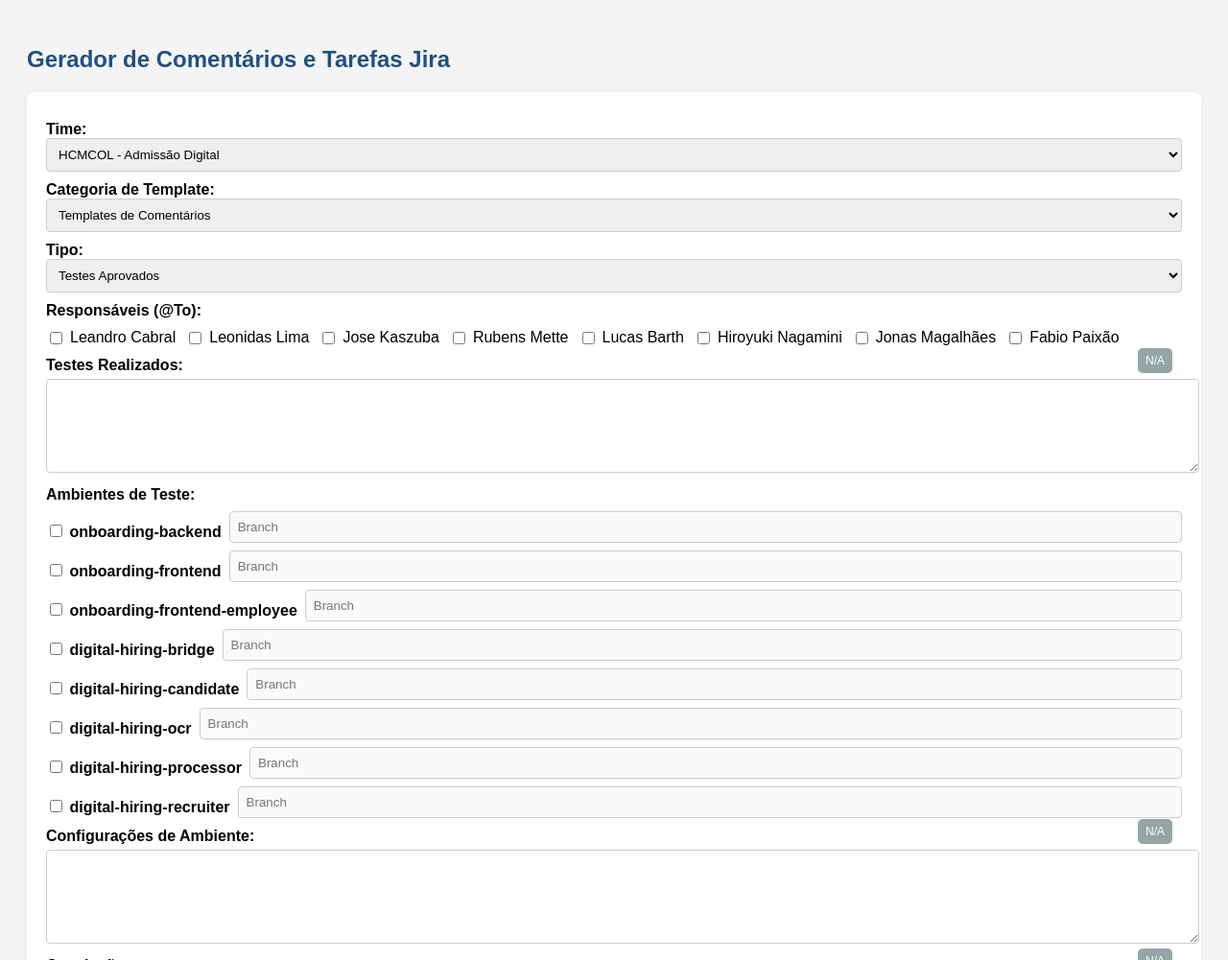
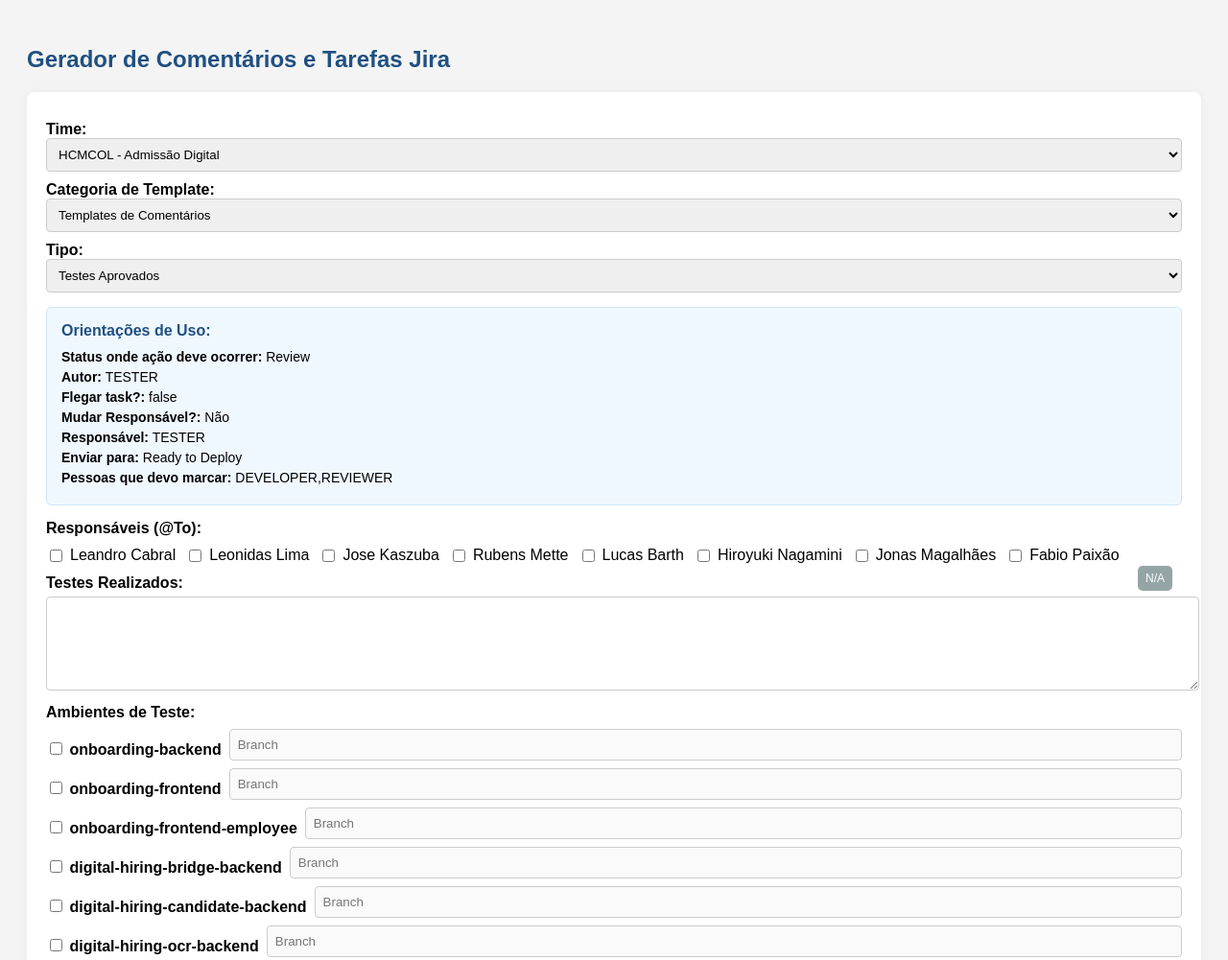
Before and after one commit to nagaminehiro/JiraGenerator, a website: page index.html in a window 1280 px wide. Shown: the top 1001 px of the page at 96% size. Drawn offline with Linux system fonts and the light colour scheme.

Commit message:
adição de orientações e templates aos dois times
adição de orientações e templates aos dois times

```diff
--- a/HCMCOL/data.json
+++ b/HCMCOL/data.json
@@ -3,11 +3,11 @@
     "onboarding-backend",
     "onboarding-frontend",
     "onboarding-frontend-employee",
-    "digital-hiring-bridge",
-    "digital-hiring-candidate",
-    "digital-hiring-ocr",
-    "digital-hiring-processor",
-    "digital-hiring-recruiter"
+    "digital-hiring-bridge-backend",
+    "digital-hiring-candidate-backend",
+    "digital-hiring-ocr-backend",
+    "digital-hiring-processor-backend",
+    "digital-hiring-recruiter-backend"
   ],
   "commentTemplates": {
     "review_tests": [
@@ -58,6 +58,17 @@
       { "label": "6 — Inserir prints", "id": "q6", "type": "textarea" },
       { "label": "7 — O que deve ser divulgado no Notas da Versão?", "id": "q7", "type": "textarea" },
       { "label": "8 — Esta entrega também é válida para outras versões do sistema?", "id": "q8", "type": "textarea" }
+    ],
+    "breach_contract": [
+      { "label": "*{color:#654982}#BREACH_OF_CONTRACT{color}*", "id": "header", "type": "textarea", "readonly": true, "defaultValue": "*{color:#654982}#BREACH_OF_CONTRACT{color}*" },
+      { "label": "Quais foram os projetos em que houveram quebra de contrato?", "id": "projects", "type": "checkbox", "options": "@projetos" },
+      { "label": "Descrever quais foram os pontos de impacto:", "id": "impacts", "type": "textarea" }
+    ],
+    "kaizen": [
+      { "label": "*{color:#36B37E}#KAIZEN{color}*", "id": "header", "type": "textarea", "readonly": true, "defaultValue": "*{color:#36B37E}#KAIZEN{color}*" },
+      { "label": "Kaizen Name", "id": "kaizen_name", "type": "text" },
+      { "label": "Ações:", "id": "actions", "type": "textarea" },
+      { "label": "Métrica:", "id": "metrics", "type": "textarea" }
     ]
   },
   "descriptionTemplates": {
@@ -91,15 +102,6 @@
     ]
   },
   "templateGuidelines": {
-    "task_generic": {
-      "status": "Backlog",
-      "autor": "DEVELOPER",
-      "flegar": "false",
-      "mudarResponsavel": "Não",
-      "responsavel": "UNASSIGNED",
-      "enviarPara": "__",
-      "marcarPessoas": "Não precisa marcar ninguém"
-    },
     "user_story": {
       "status": "Backlog",
       "autor": "PRODUCT OWNER, SYSTEM ANALYST",
@@ -117,6 +119,87 @@
       "responsavel": "UNASSIGNED",
       "enviarPara": "__",
       "marcarPessoas": "Não precisa marcar ninguém"
+    },
+    "task_generic": {
+      "status": "Backlog",
+      "autor": "DEVELOPER",
+      "flegar": "false",
+      "mudarResponsavel": "Não",
+      "responsavel": "UNASSIGNED",
+      "enviarPara": "__",
+      "marcarPessoas": "Não precisa marcar ninguém"
+    },
+    "kaizen": {
+      "status": "Backlog",
+      "autor": "DEVELOPER",
+      "flegar": "false",
+      "mudarResponsavel": "Não",
+      "responsavel": "UNASSIGNED",
+      "enviarPara": "__",
+      "marcarPessoas": "Não precisa marcar ninguém"
+    },
+    "breach_contract": {
+      "status": "In Progress",
+      "autor": "DEVELOPER",
+      "flegar": "false",
+      "mudarResponsavel": "Sim",
+      "responsavel": "UNASSIGNED",
+      "enviarPara": "Não alterar estágio",
+      "marcarPessoas": "TESTER,DEVELOPER,ANALYST"
+    },
+    "code_ready": {
+      "status": "In Progress",
+      "autor": "DEVELOPER",
+      "flegar": "false",
+      "mudarResponsavel": "Sim",
+      "responsavel": "UNASSIGNED",
+      "enviarPara": "To Do Code Review",
+      "marcarPessoas": "Não precisa marcar ninguém"
+    },
+    "code_review_rejected": {
+      "status": "Code Review,Review",
+      "autor": "REVIEWER",
+      "flegar": "true",
+      "mudarResponsavel": "Sim",
+      "responsavel": "DEVELOPER",
+      "enviarPara": "Não alterar estágio",
+      "marcarPessoas": "DEVELOPER,TESTER"
+    },
+    "rework": {
+      "status": "Code Review,Review",
+      "autor": "DEVELOPER",
+      "flegar": "true",
+      "mudarResponsavel": "Sim",
+      "responsavel": "UNASSIGNED",
+      "enviarPara": "Não alterar estágio",
+      "marcarPessoas": "REVIEWER,TESTER"
+    },
+    "code_review_approved": {
+      "status": "Code Review,Review",
+      "autor": "REVIEWER",
+      "flegar": "false",
+      "mudarResponsavel": "Sim",
+      "responsavel": "UNASSIGNED",
+      "enviarPara": "To Do Review",
+      "marcarPessoas": "DEVELOPER,TESTER"
+    },
+    "review_rejected": {
+      "status": "Review",
+      "autor": "TESTER",
+      "flegar": "true",
+      "mudarResponsavel": "Sim",
+      "responsavel": "DEVELOPER",
+      "enviarPara": "Não alterar estágio",
+      "marcarPessoas": "DEVELOPER,REVIEWER"
+    },
+    "review_tests": {
+      "status": "Review",
+      "autor": "TESTER",
+      "flegar": "false",
+      "mudarResponsavel": "Não",
+      "responsavel": "TESTER",
+      "enviarPara": "Ready to Deploy",
+      "marcarPessoas": "DEVELOPER,REVIEWER"
     }
   },
   "mentions": [
--- a/index.html
+++ b/index.html
@@ -32,6 +32,11 @@
       <option value="doc">Documentação</option>
     </select>
 
+    <div id="guidelinesSection" class="guidelines-section">
+      <h4>Orientações de Uso:</h4>
+      <div id="guidelinesContent"></div>
+    </div>
+
     <div id="mentionsSection">
       <label>Responsáveis (@To):</label>
       <div class="checkbox-list" id="mentions">
--- a/script.js
+++ b/script.js
@@ -223,11 +223,15 @@
 // Função para atualizar o formulário com base no tipo selecionado
 function updateForm() {
   const type = document.getElementById("type").value;
+  const category = document.getElementById("templateCategory").value;
   const container = document.getElementById("dynamicFields");
   container.innerHTML = "";
 
   // Limpar o output quando alterar o template
   document.getElementById("output").innerText = "";
+
+  // Atualizar a exibição das orientações de uso (guidelines)
+  updateGuidelines(type, category);
 
   const templateFields = templates[type] || [];
 
@@ -298,6 +302,34 @@
       container.appendChild(div);
     }
   });
+}
+
+// Função para atualizar as orientações de uso (guidelines) na interface
+function updateGuidelines(type, category) {
+  const guidelinesSection = document.getElementById("guidelinesSection");
+  const guidelinesContent = document.getElementById("guidelinesContent");
+
+  // Se existirem guidelines para o tipo selecionado (seja descrição ou comentário)
+  if (templateGuidelines && templateGuidelines[type]) {
+    const guidelines = templateGuidelines[type];
+
+    // Montar HTML com as orientações
+    let guidelinesHTML = `
+      <p><strong>Status onde ação deve ocorrer:</strong> ${guidelines.status}</p>
+      <p><strong>Autor:</strong> ${guidelines.autor}</p>
+      <p><strong>Flegar task?:</strong> ${guidelines.flegar}</p>
+      <p><strong>Mudar Responsável?:</strong> ${guidelines.mudarResponsavel}</p>
+      <p><strong>Responsável:</strong> ${guidelines.responsavel}</p>
+      <p><strong>Enviar para:</strong> ${guidelines.enviarPara}</p>
+      <p><strong>Pessoas que devo marcar:</strong> ${guidelines.marcarPessoas}</p>
+    `;
+
+    guidelinesContent.innerHTML = guidelinesHTML;
+    guidelinesSection.style.display = "block";
+  } else {
+    // Esconder seção se não houver guidelines
+    guidelinesSection.style.display = "none";
+  }
 }
 
 // Função para habilitar/desabilitar o campo de branch
--- a/styles.css
+++ b/styles.css
@@ -139,3 +139,23 @@
 .na-button:hover {
     background: #7f8c8d;
 }
+
+/* Estilos para a seção de guidelines */
+.guidelines-section {
+  background-color: #f0f8ff;
+  border: 1px solid #d0e4f5;
+  border-radius: 5px;
+  padding: 15px;
+  margin: 15px 0;
+}
+
+.guidelines-section h4 {
+  color: #205081;
+  margin-top: 0;
+  margin-bottom: 10px;
+}
+
+#guidelinesContent p {
+  margin: 5px 0;
+  font-size: 14px;
+}
```
Also changed, not shown: HCMON/data.json (+82 -10 lines).
